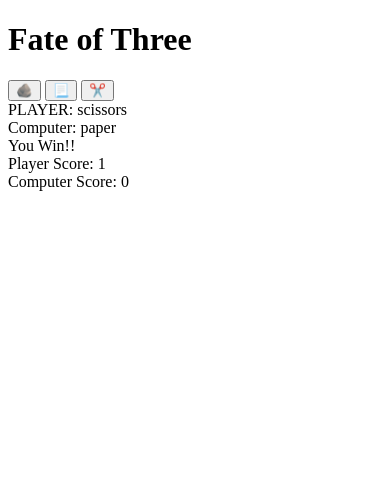
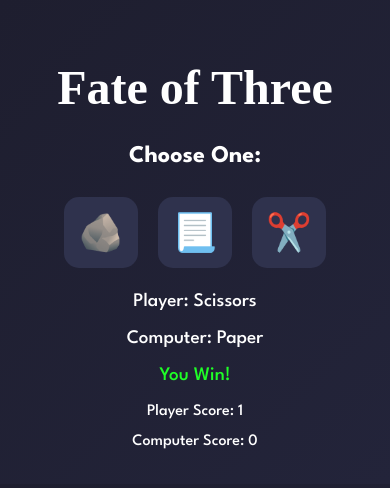
Before and after one commit to kartikktripathi/Fate-of-Three, a plain HTML site: page index.html in a window 390 px wide. Both pictures are taken after a click on the button "✂️". Drawn offline with Linux system fonts and the light colour scheme; a web font is replaced by a local one.

Commit message:
Added required CSS

```diff
--- a/index.html
+++ b/index.html
@@ -1,21 +1,25 @@
-<!-- script tag ko dekh dekh ke id de dena aur css ki styling bhi -->
 <!DOCTYPE html>
 <html lang="en">
 <head>
 <meta charset="UTF-8">
 <meta name="viewport" content="width=device-width, initial-scale=1.0">
 <title>Fate of Three</title>
-<!-- <link rel="stylesheet" href="styles.css"> -->
+<link rel="stylesheet" href="styles.css">
+<link rel="preconnect" href="https://fonts.googleapis.com">
+<link rel="preconnect" href="https://fonts.gstatic.com" crossorigin>
+<link href="https://fonts.googleapis.com/css2?family=Alan+Sans:wght@300..900&family=Bitcount+Grid+Double:slnt,wght@-3,100..900&family=Bricolage+Grotesque:opsz,wght@12..96,200..800&family=Chokokutai&family=League+Spartan:wght@100..900&family=Montserrat:ital,wght@0,100..900;1,100..900&family=Open+Sans:ital,wght@0,300..800;1,300..800&family=Oswald:wght@200..700&family=Shojumaru&family=ZCOOL+KuaiLe&display=swap" rel="stylesheet">
+<link href="https://fonts.googleapis.com/css2?family=Alan+Sans:wght@300..900&family=Bitcount+Grid+Double:slnt,wght@-3,100..900&family=Bricolage+Grotesque:opsz,wght@12..96,200..800&family=Chokokutai&family=League+Spartan:wght@100..900&family=Montserrat:ital,wght@0,100..900;1,100..900&family=Open+Sans:ital,wght@0,300..800;1,300..800&family=Oswald:wght@200..700&family=Shojumaru&family=ZCOOL+KuaiLe&display=swap" rel="stylesheet">
 </head>
 <body>
 <h1>Fate of Three</h1>
+<h3>Choose One:</h3>
 <div class="choices">
-<button onclick="playGame('rock')">🪨</button>
-<button onclick="playGame('paper')">📃</button>
-<button onclick="playGame('scissors')">✂️</button>
+<button onclick="playGame('Rock')">🪨</button>
+<button onclick="playGame('Paper')">📃</button>
+<button onclick="playGame('Scissors')">✂️</button>
 </div>
-<div id="playerDisplay">PLAYER: </div>
-<div id="compDisplay">COMPUTER: </div>
+<div id="playerDisplay">Player : </div>
+<div id="compDisplay">Computer : </div>
 <div id="resultDisplay"></div>
 
 <div class="scoreDisplay">Player Score:
--- a/index.js
+++ b/index.js
@@ -1,56 +1,59 @@
-const choices = ["rock", "paper", "scissors"];
-const playerDisplay = document.getElementById("playerDisplay"); //player choice display
-const compDisplay = document.getElementById("compDisplay");//comp choice display
-const resultDisplay = document.getElementById("resultDisplay");//result
-const playerScoreDisplay = document.getElementById("playerScoreDisplay");//pllayer score
-const compScoreDisplay = document.getElementById("compScoreDisplay");//comp score
+const choices = ["Rock", "Paper", "Scissors"];
+const playerDisplay = document.getElementById("playerDisplay");
+const compDisplay = document.getElementById("compDisplay");
+const resultDisplay = document.getElementById("resultDisplay");
+const playerScoreDisplay = document.getElementById("playerScoreDisplay");
+const compScoreDisplay = document.getElementById("compScoreDisplay");
 let playerScore = 0;
 let compScore = 0;
 function playGame(playerChoice){
-    const compChoice = choices[Math.floor(Math.random()*3)]; // 0-2 tak ke result ke liye
+    const compChoice = choices[Math.floor(Math.random()*3)];
     let result = "";
     if(playerChoice === compChoice){
-        result = "It's a Tie!!";
+        result = "It's a Tie!";
     }
     else {
     switch (playerChoice) {
-        case "rock":
-            if (compChoice === "scissors") {
-                result = "You Win!!";
+        case "Rock":
+            if (compChoice === "Scissors") {
+                result = "You Win!";
             } else {
-                result = "You Lose!!";
+                result = "You Lose!";
             }
             break;
-        case "paper":
-            if (compChoice === "rock") {
-                result = "You Win!!";
+        case "Paper":
+            if (compChoice === "Rock") {
+                result = "You Win!";
             } else {
-                result = "You Lose!!";
+                result = "You Lose!";
             }
             break;
-        case "scissors":
-            if (compChoice === "paper") {
-                result = "You Win!!";
+        case "Scissors":
+            if (compChoice === "Paper") {
+                result = "You Win!";
             } else {
-                result = "You Lose!!";
+                result = "You Lose!";
             }
             break;
     }
 }
-    playerDisplay.textContent = `PLAYER: ${playerChoice}`;
+    playerDisplay.textContent = `Player: ${playerChoice}`;
     compDisplay.textContent = `Computer: ${compChoice}`;
     resultDisplay.textContent = result;
-    resultDisplay.classList.remove("green", "red");
+    resultDisplay.classList.remove("green", "red", "yellow");
     switch(result){
-        case "You Win!!":
+        case "You Win!":
             resultDisplay.classList.add("green");
             playerScore++;
             playerScoreDisplay.textContent = playerScore;
             break;
-        case "You Lose!!":
+        case "You Lose!":
             resultDisplay.classList.add("red");
             compScore++;
             compScoreDisplay.textContent = compScore;
             break;
+        case "It's a Tie!":
+            resultDisplay.classList.add("yellow");
+            break;
     }
 }
--- /dev/null
+++ b/styles.css
@@ -0,0 +1,91 @@
+* {
+    margin: 0;
+    padding: 0;
+    box-sizing: border-box;
+    font-family: "League Spartan";
+}
+
+body {
+    background: linear-gradient(135deg, #1e1e2f, #23243a);
+    color: white;
+    text-align: center;
+    padding: 20px;
+}
+h1 {
+    margin-top: 40px;
+    font-size: 4.5rem;
+    margin-bottom: 25px;
+    font-weight: bold;
+    font-family: "Chokokutai";
+}
+h3 {
+    margin: 30px;
+    font-size: 1.5rem;
+}
+.choices {
+    display: flex;
+    justify-content: center;
+    gap: 20px;
+    margin-bottom: 25px;
+}
+.choices button {
+    font-size: 3rem;
+    padding: 18px;
+    border-radius: 15px;
+    border: none;
+    background: #2f324d;
+    color: white;
+    cursor: pointer;
+    transition: 0.2s ease;
+}
+.choices button:hover {
+    background: #3d4163;
+    transform: scale(1.12);
+}
+.choices button:active {
+    transform: scale(0.95);
+}
+#playerDisplay, #compDisplay, #resultDisplay {
+    margin: 20px;
+    font-size: 1.4rem;
+    font-weight: 500;
+}
+.scoreDisplay {
+    margin: 15px;
+    font-size: 1.3rem;
+    font-weight: 500;
+}
+#playerDisplay, #compDisplay {
+    display: inline;
+    margin: 20px;
+}
+.green {
+  color: #1fff27;
+  font-weight: bold;
+}
+.red {
+    color: rgb(255, 121, 121);
+    font-weight: bold;
+}
+.yellow {
+    color: yellow;
+    font-weight: bold;
+}
+@media (max-width: 600px) {
+  h1 {
+    font-size: 3rem;
+  }
+  .choices button {
+    font-size: 2.3rem;
+    padding: 14px;
+  }
+  #playerDisplay, #compDisplay, #resultDisplay {
+    font-size: 1.2rem;
+  }
+  .scoreDisplay {
+    font-size: 1rem;
+  }
+  #playerDisplay, #compDisplay {
+    display: block;
+  }
+}
```
